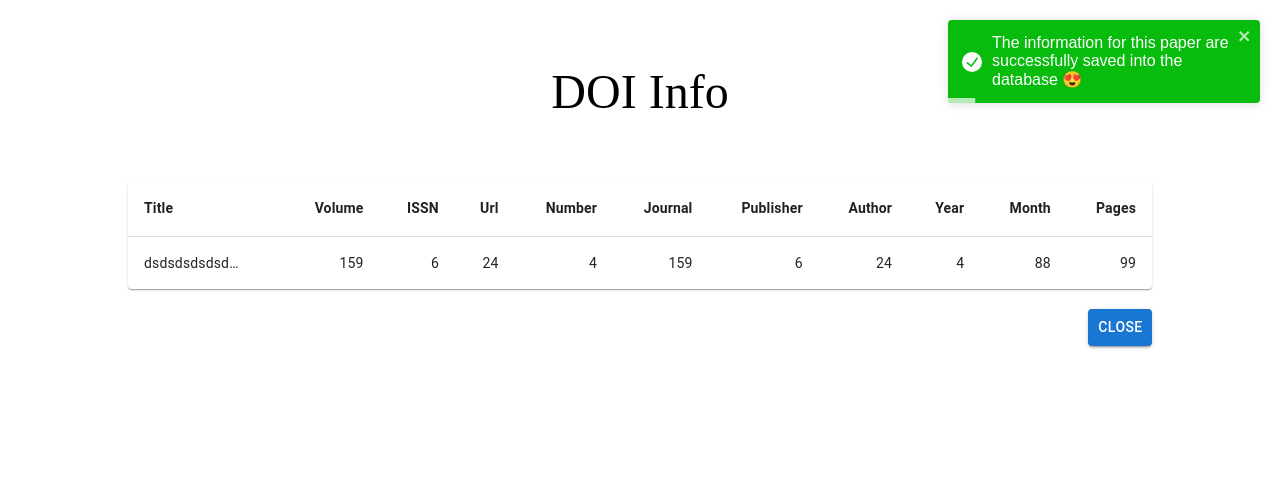
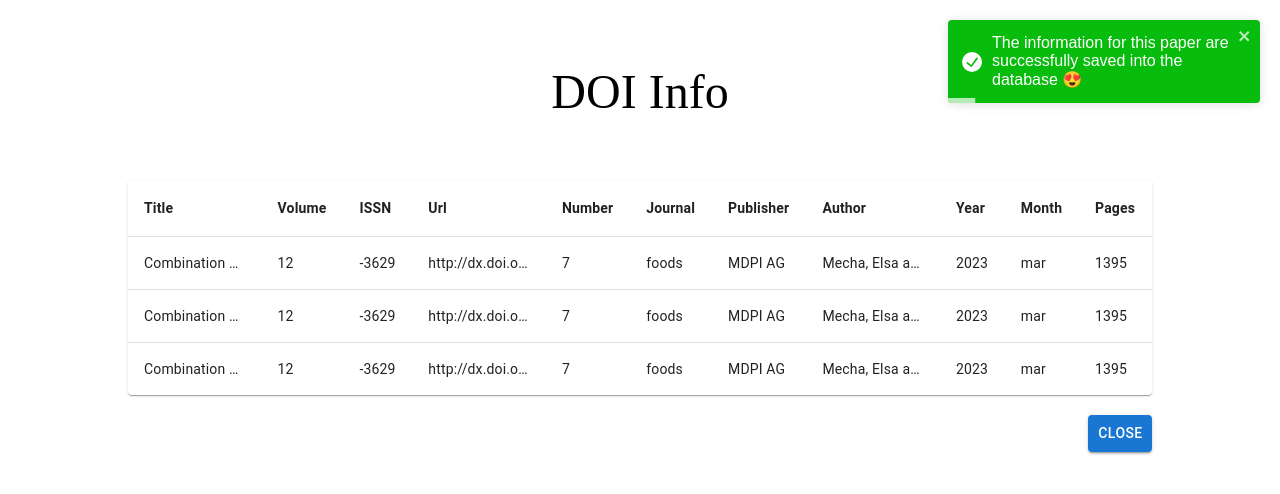
Before and after one commit to moliveri1618/KPIs_form_frontend, a React (Create React App) app: page /KPIs_form_frontend/success in a window 1280 px wide. Shown: the top 494 px of the page. Built offline with nearby package versions, Linux system fonts and the light colour scheme.

Commit message:
form success finish

```diff
--- a/src/Components/FormSuccess.jsx
+++ b/src/Components/FormSuccess.jsx
@@ -33,7 +33,40 @@ function createData(
 }
 
 const rows = [
-  createData('dsdsdsdsdsdsdsdsdsdsdsdsdsdsdsdsdsdsdsdsdsdsdsdsdsdsdsdsdsdsdsdsdsdsdsdsdsdsdsdsdsdsdsdsdsdsdsf', 159, 6.0, 24, 4.0, 159, 6.0, 24, 4.0, 88, 99),
+  createData('Combination of Zinc Oxide Photocatalysis with Membrane Filtration for Surface Water Disinfection',
+  12,
+  2305-5934,
+  'http://dx.doi.org/10.3390/foods12071383',
+  7,
+  'foods',
+  'MDPI AG',
+  'Mecha, Elsa and Alves, Mara Lisa and Bento da Silva, Andreia and Pereira, Ana Bárbara and Rubiales, Diego and Vaz Patto, Maria Carlota and Bronze, Maria Rosário',
+  2023,
+  'mar',
+  1395),
+  createData('Combination of Zinc Oxide Photocatalysis with Membrane Filtration for Surface Water Disinfection',
+  12,
+  2305-5934,
+  'http://dx.doi.org/10.3390/foods12071383',
+  7,
+  'foods',
+  'MDPI AG',
+  'Mecha, Elsa and Alves, Mara Lisa and Bento da Silva, Andreia and Pereira, Ana Bárbara and Rubiales, Diego and Vaz Patto, Maria Carlota and Bronze, Maria Rosário',
+  2023,
+  'mar',
+  1395),
+
+  createData('Combination of Zinc Oxide Photocatalysis with Membrane Filtration for Surface Water Disinfection',
+  12,
+  2305-5934,
+  'http://dx.doi.org/10.3390/foods12071383',
+  7,
+  'foods',
+  'MDPI AG',
+  'Mecha, Elsa and Alves, Mara Lisa and Bento da Silva, Andreia and Pereira, Ana Bárbara and Rubiales, Diego and Vaz Patto, Maria Carlota and Bronze, Maria Rosário',
+  2023,
+  'mar',
+  1395),
 ];
 
 
@@ -93,16 +126,16 @@ export default function FormFail() {
             <TableHead>
               <TableRow>
                 <TableCell sx={{ fontWeight: 'bold' }} >Title </TableCell>
-                <TableCell sx={{ fontWeight: 'bold' }} align="right">Volume</TableCell>
-                <TableCell sx={{ fontWeight: 'bold' }} align="right">ISSN</TableCell>
-                <TableCell sx={{ fontWeight: 'bold' }} align="right">Url</TableCell>
-                <TableCell sx={{ fontWeight: 'bold' }} align="right">Number</TableCell>
-                <TableCell sx={{ fontWeight: 'bold' }} align="right">Journal</TableCell>
-                <TableCell sx={{ fontWeight: 'bold' }} align="right">Publisher</TableCell>
-                <TableCell sx={{ fontWeight: 'bold' }} align="right">Author</TableCell>
-                <TableCell sx={{ fontWeight: 'bold' }} align="right">Year</TableCell>
-                <TableCell sx={{ fontWeight: 'bold' }} align="right">Month</TableCell>
-                <TableCell sx={{ fontWeight: 'bold' }} align="right">Pages</TableCell>
+                <TableCell sx={{ fontWeight: 'bold' }} >Volume</TableCell>
+                <TableCell sx={{ fontWeight: 'bold' }} >ISSN</TableCell>
+                <TableCell sx={{ fontWeight: 'bold' }} >Url</TableCell>
+                <TableCell sx={{ fontWeight: 'bold' }} >Number</TableCell>
+                <TableCell sx={{ fontWeight: 'bold' }} >Journal</TableCell>
+                <TableCell sx={{ fontWeight: 'bold' }} >Publisher</TableCell>
+                <TableCell sx={{ fontWeight: 'bold' }} >Author</TableCell>
+                <TableCell sx={{ fontWeight: 'bold' }} >Year</TableCell>
+                <TableCell sx={{ fontWeight: 'bold' }} >Month</TableCell>
+                <TableCell sx={{ fontWeight: 'bold' }} >Pages</TableCell>
               </TableRow>
             </TableHead>
             <TableBody>
@@ -118,16 +151,76 @@ export default function FormFail() {
                     </div>
                   </Tooltip>
                 </TableCell>
-                <TableCell align="right">{row.volume}</TableCell>
-                <TableCell align="right">{row.ISSN}</TableCell>
-                <TableCell align="right">{row.url}</TableCell>
-                <TableCell align="right">{row.number}</TableCell>
-                <TableCell align="right">{row.journal}</TableCell>
-                <TableCell align="right">{row.publisher}</TableCell>
-                <TableCell align="right">{row.author}</TableCell>
-                <TableCell align="right">{row.year}</TableCell>
-                <TableCell align="right">{row.month}</TableCell>
-                <TableCell align="right">{row.pages}</TableCell>
+                <TableCell component="th"scope="row">
+                  <Tooltip title={row.volume} arrow >
+                      <div style={{ overflow: 'hidden', textOverflow: 'ellipsis', whiteSpace: 'nowrap', maxWidth: '100px' }}>
+                        {row.volume}
+                      </div>
+                    </Tooltip>
+                </TableCell>
+                <TableCell component="th"scope="row">
+                  <Tooltip title={row.ISSN} arrow >
+                      <div style={{ overflow: 'hidden', textOverflow: 'ellipsis', whiteSpace: 'nowrap', maxWidth: '100px' }}>
+                        {row.ISSN}
+                      </div>
+                    </Tooltip>
+                </TableCell>
+                <TableCell component="th"scope="row">
+                  <Tooltip title={row.url} arrow >
+                      <div style={{ overflow: 'hidden', textOverflow: 'ellipsis', whiteSpace: 'nowrap', maxWidth: '100px' }}>
+                        {row.url}
+                      </div>
+                    </Tooltip>
+                </TableCell>
+                <TableCell component="th"scope="row">
+                  <Tooltip title={row.number} arrow >
+                      <div style={{ overflow: 'hidden', textOverflow: 'ellipsis', whiteSpace: 'nowrap', maxWidth: '100px' }}>
+                        {row.number}
+                      </div>
+                    </Tooltip>
+                </TableCell>
+                <TableCell component="th"scope="row">
+                  <Tooltip title={row.journal} arrow >
+                      <div style={{ overflow: 'hidden', textOverflow: 'ellipsis', whiteSpace: 'nowrap', maxWidth: '100px' }}>
+                        {row.journal}
+                      </div>
+                    </Tooltip>
+                </TableCell>
+                <TableCell component="th"scope="row">
+                  <Tooltip title={row.publisher} arrow >
+                      <div style={{ overflow: 'hidden', textOverflow: 'ellipsis', whiteSpace: 'nowrap', maxWidth: '100px' }}>
+                        {row.publisher}
+                      </div>
+                    </Tooltip>
+                </TableCell>
+                <TableCell component="th"scope="row">
+                  <Tooltip title={row.author} arrow >
+                      <div style={{ overflow: 'hidden', textOverflow: 'ellipsis', whiteSpace: 'nowrap', maxWidth: '100px' }}>
+                        {row.author}
+                      </div>
+                    </Tooltip>
+                </TableCell>
+                <TableCell component="th"scope="row">
+                  <Tooltip title={row.year} arrow >
+                      <div style={{ overflow: 'hidden', textOverflow: 'ellipsis', whiteSpace: 'nowrap', maxWidth: '100px' }}>
+                        {row.year}
+                      </div>
+                    </Tooltip>
+                </TableCell>
+                <TableCell component="th"scope="row">
+                  <Tooltip title={row.month} arrow >
+                      <div style={{ overflow: 'hidden', textOverflow: 'ellipsis', whiteSpace: 'nowrap', maxWidth: '100px' }}>
+                        {row.month}
+                      </div>
+                    </Tooltip>
+                </TableCell>
+                <TableCell component="th"scope="row">
+                  <Tooltip title={row.pages} arrow >
+                      <div style={{ overflow: 'hidden', textOverflow: 'ellipsis', whiteSpace: 'nowrap', maxWidth: '100px' }}>
+                        {row.pages}
+                      </div>
+                    </Tooltip>
+                </TableCell>
               </TableRow>
               ))}
             </TableBody>
@@ -135,7 +228,7 @@ export default function FormFail() {
         </TableContainer>
       </div>
       <div style={{ display: 'flex', justifyContent: 'right', width: '82vw' }}>
-        <Link to="/home">
+        <Link to="/KPIs_form_frontend">
           <Button variant="contained" color="primary" style={{ width: '15%' }}>
             Close
           </Button>
```
